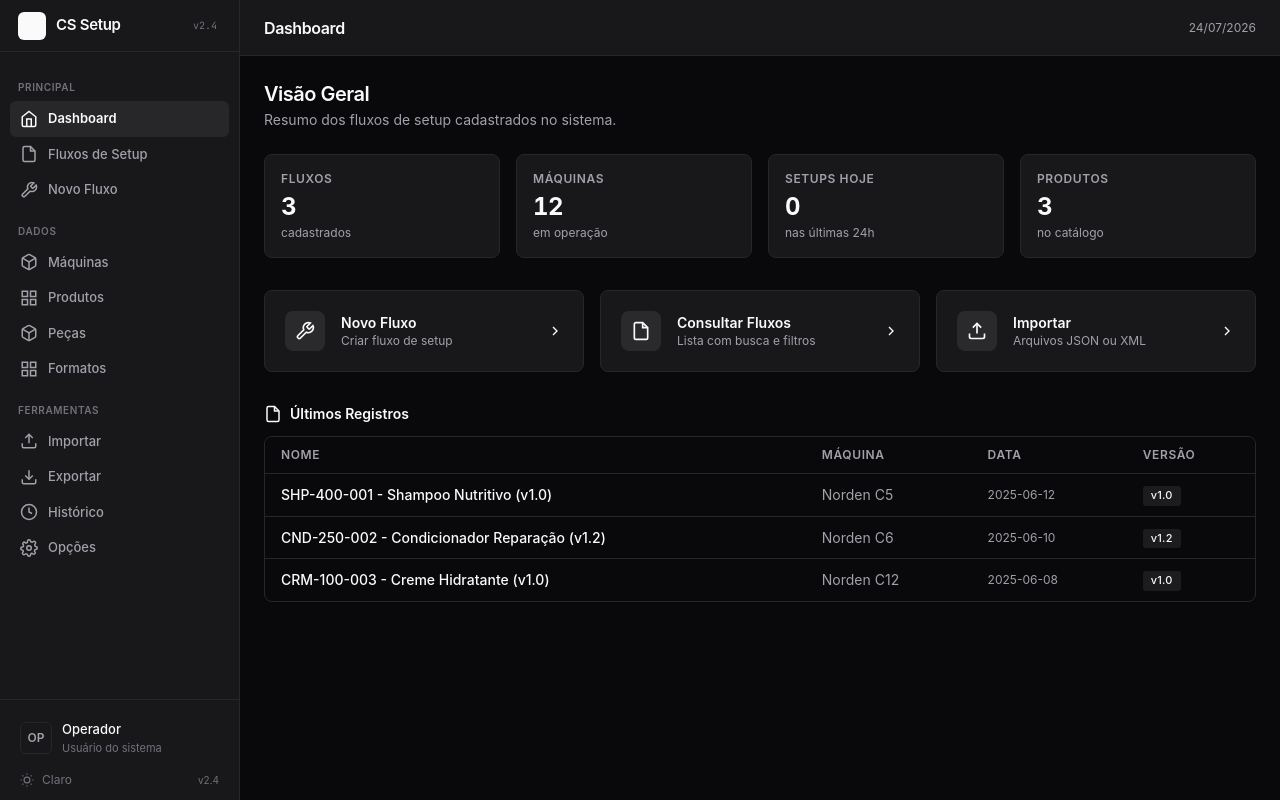
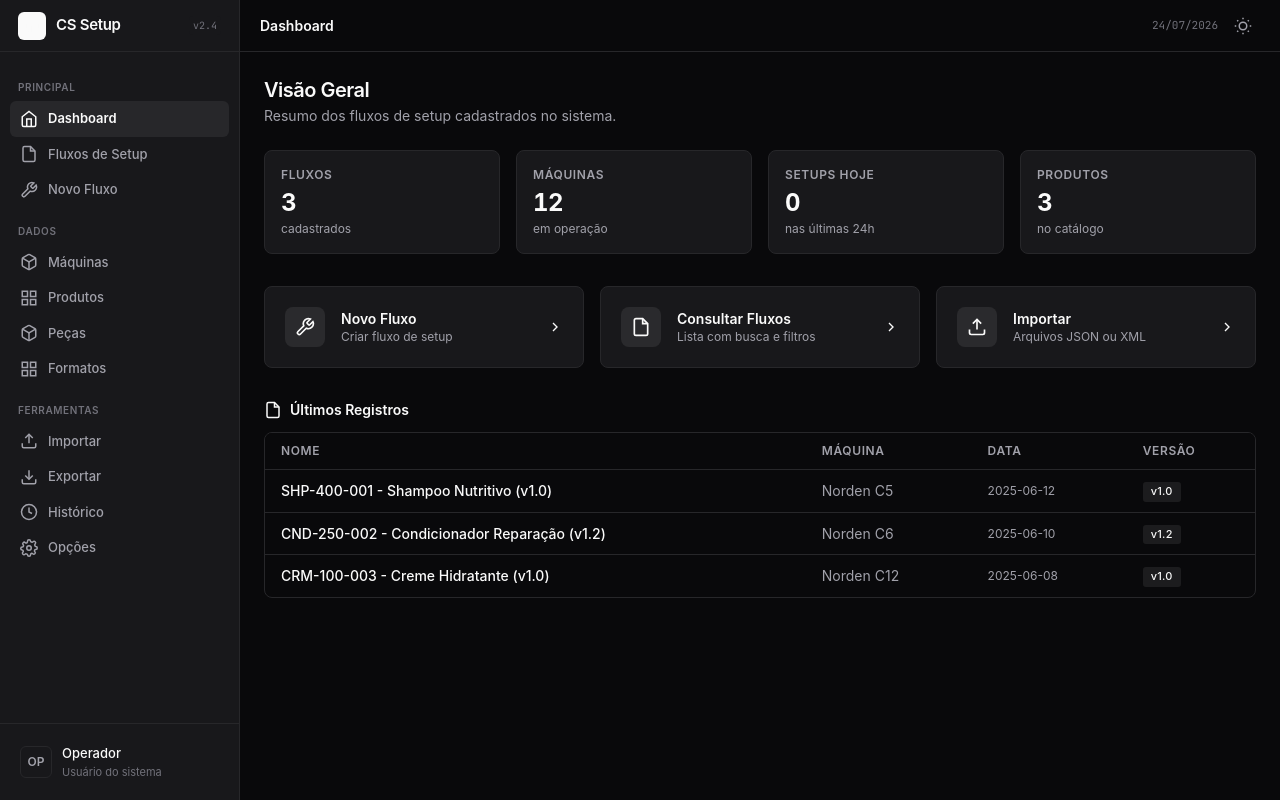
Before and after one commit to alexxsouzaa/controle-setup, a React (Vite) app: page / in a window 1280 px wide. Built offline with nearby package versions, Linux system fonts and the light colour scheme.

Commit message:
feat: topbar com tema toggle e estilo SIGMA - 52px, icone sol/lua, titulo da pagina

```diff
--- a/src/components/Sidebar.jsx
+++ b/src/components/Sidebar.jsx
@@ -1,5 +1,3 @@
-import { useContext } from 'react';
-import { ThemeContext } from '../contexts/ThemeContext';
 import { Icon } from './Icon';
 
 const groups = [
@@ -23,7 +21,6 @@ const groups = [
 ];
 
 export function Sidebar({ active, navigate }) {
-  const { theme, toggle } = useContext(ThemeContext);
   return (
     <aside className="w-60 border-r border-[var(--border)] bg-[var(--bg-secondary)] flex flex-col fixed top-0 left-0 bottom-0 z-20">
       <div className="flex items-center gap-2.5 px-[18px] py-4 border-b border-[var(--border)] h-[52px]">
@@ -66,13 +63,6 @@ export function Sidebar({ active, navigate }) {
             <div className="text-[11px] text-[var(--fg-muted)]">Usuário do sistema</div>
           </div>
         </div>
-        <div className="flex items-center justify-between px-2.5 pt-2">
-          <button type="button" onClick={toggle} className="flex items-center gap-2 text-xs text-[var(--fg-muted)] hover:text-[var(--fg)] transition-colors">
-            <Icon name={theme === 'dark' ? 'sun' : 'moon'} size={14} />
-            {theme === 'dark' ? 'Claro' : 'Escuro'}
-          </button>
-          <span className="text-[10px] text-[var(--fg-muted)]">v2.4</span>
-        </div>
       </div>
     </aside>
   );
--- a/src/components/Topbar.jsx
+++ b/src/components/Topbar.jsx
@@ -1,18 +1,30 @@
+import { useContext } from 'react';
+import { ThemeContext } from '../contexts/ThemeContext';
 import { Icon } from './Icon';
 import { Button } from './Button';
 
 export function Topbar({ title, onNew }) {
-  const today = new Date();
+  const { theme, toggle } = useContext(ThemeContext);
   return (
-    <header className="h-14 border-b border-[var(--border)] bg-[var(--surface)] flex items-center justify-between px-6 sticky top-0 z-10">
-      <h1 className="text-base font-semibold tracking-tight">{title}</h1>
-      <div className="flex items-center gap-3">
-        <span className="text-xs text-[var(--fg-secondary)]">{today.toLocaleDateString('pt-BR')}</span>
+    <header className="h-[52px] border-b border-[var(--border)] bg-[var(--bg)] flex items-center px-5 gap-3 sticky top-0 z-10">
+      <h1 className="text-[14px] font-semibold text-[var(--fg)] mr-auto">{title}</h1>
+      <div className="flex items-center gap-2">
+        <span className="text-[11px] text-[var(--fg-muted)] font-mono">
+          {new Date().toLocaleDateString('pt-BR')}
+        </span>
         {onNew && (
           <Button variant="primary" size="sm" onClick={onNew} aria-label="Criar novo fluxo">
-            <Icon name="plus" size={16} />Novo
+            <Icon name="plus" size={15} />Novo
           </Button>
         )}
+        <button
+          type="button"
+          onClick={toggle}
+          className="w-[34px] h-[34px] flex items-center justify-center rounded-[6px] text-[var(--fg-secondary)] hover:bg-[var(--surface-hover)] hover:text-[var(--fg)] transition-colors"
+          aria-label={theme === 'dark' ? 'Alternar para tema claro' : 'Alternar para tema escuro'}
+        >
+          <Icon name={theme === 'dark' ? 'sun' : 'moon'} size={18} />
+        </button>
       </div>
     </header>
   );
```
